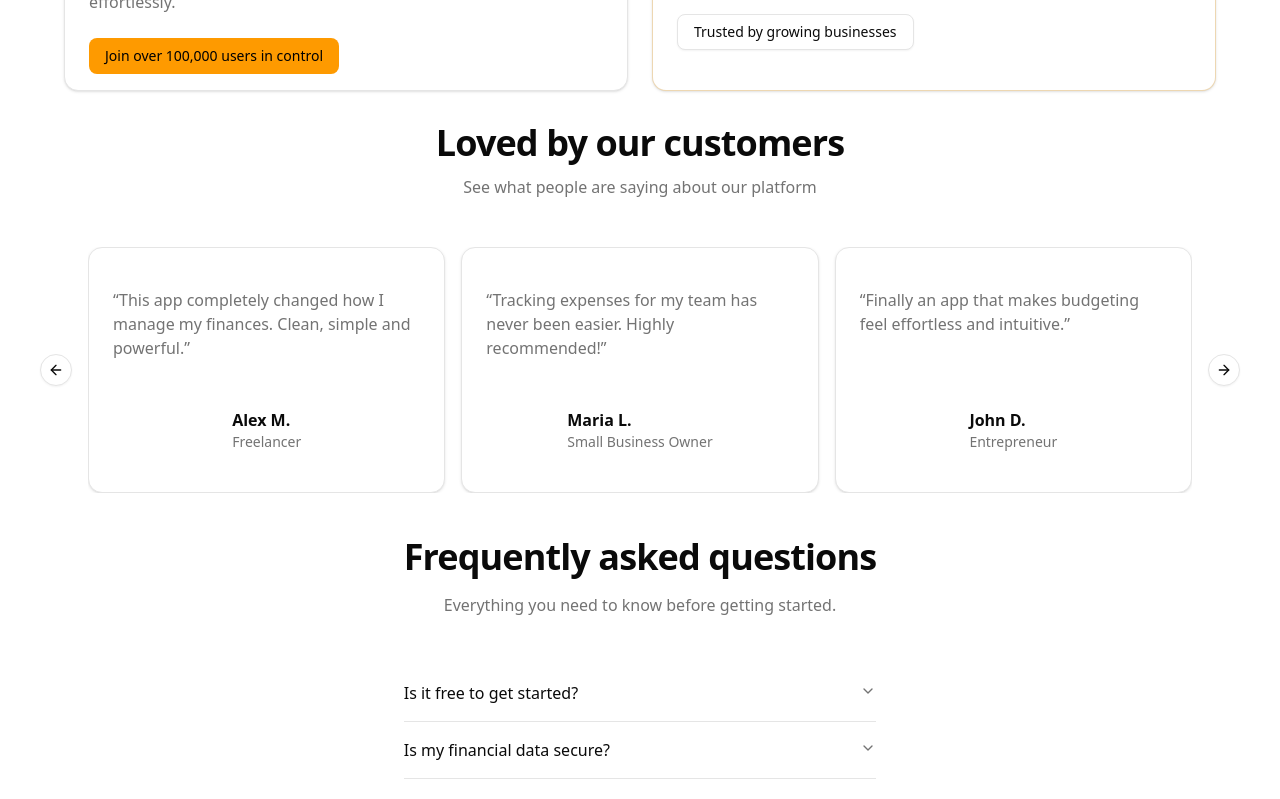
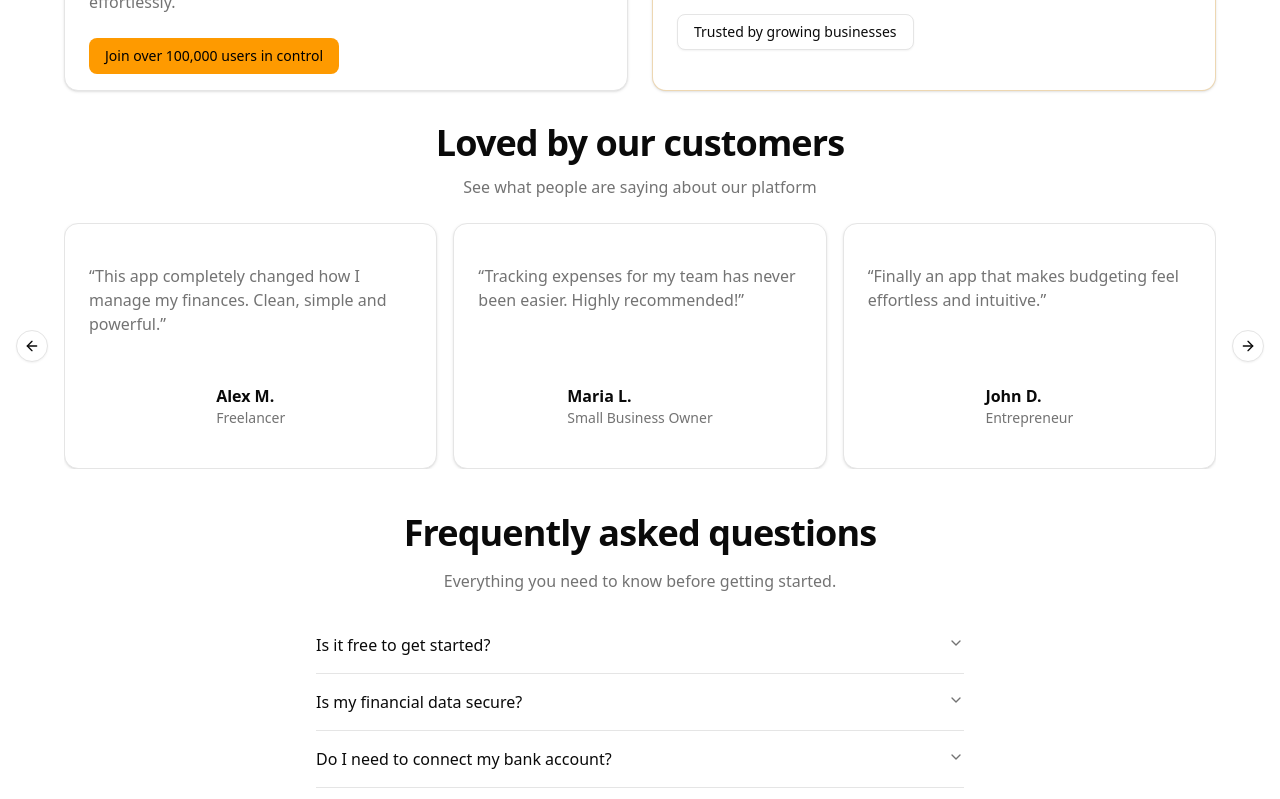
Before and after one commit to Alexandru2401/finans, a React (Vite) app in the folder frontend/: page / in a window 1280 px wide. Shown: the part 2360-3159 px from the top of the page. Built offline with nearby package versions, Linux system fonts and the light colour scheme; no server answers.

Commit message:
feat: finished styling in faq

```diff
--- a/frontend/src/pages/public/CustomerReviews.tsx
+++ b/frontend/src/pages/public/CustomerReviews.tsx
@@ -37,10 +37,10 @@ const reviews = [
 
 export default function CustomerReviews() {
   return (
-    <section className="py-8">
-      <div className="mx-auto max-w-6xl px-6">
+    <section className="px-3 sm:px-6 py-8">
+      <div className="mx-auto max-w-6xl">
         {/* Heading */}
-        <div className="mb-12 text-center">
+        <div className="mb-6 text-center">
           <h2 className="text-3xl font-bold tracking-tight md:text-4xl">
             Loved by our customers
           </h2>
@@ -61,7 +61,7 @@ export default function CustomerReviews() {
             {reviews.map((review, index) => (
               <CarouselItem
                 key={index}
-                className="basis-4/5 sm:basis-1/2 lg:basis-1/3"
+                className="basis-5/5 sm:basis-1/2 lg:basis-1/3"
               >
                 <Card className="h-full">
                   <CardContent className="flex h-full flex-col gap-6 p-6 md:justify-between">
--- a/frontend/src/pages/public/home/HomeFaq.tsx
+++ b/frontend/src/pages/public/home/HomeFaq.tsx
@@ -34,8 +34,8 @@ const faqs = [
 
 export default function HomeFaq() {
   return (
-    <section className="p-3 mx-auto max-w-7xl">
-      <div className="mb-12 text-center">
+    <section className="mx-auto w-full md:max-w-2xl p-3 ">
+      <div className="mb-6 text-center">
         <h2 className="text-3xl font-bold tracking-tight text-foreground md:text-4xl">
           Frequently asked questions
         </h2>
--- a/frontend/src/pages/public/home/HomeFeatures.tsx
+++ b/frontend/src/pages/public/home/HomeFeatures.tsx
@@ -11,7 +11,7 @@ const points = [
 
 export default function HomeFeatures() {
   return (
-    <section className="w-full px-6 py-8">
+    <section className="w-full px-3 sm:px-6 py-8">
       <div className="mx-auto grid max-w-6xl items-center gap-6 lg:grid-cols-2">
         <div>
           <h2 className="text-3xl font-bold tracking-tight text-foreground md:text-4xl">
```
